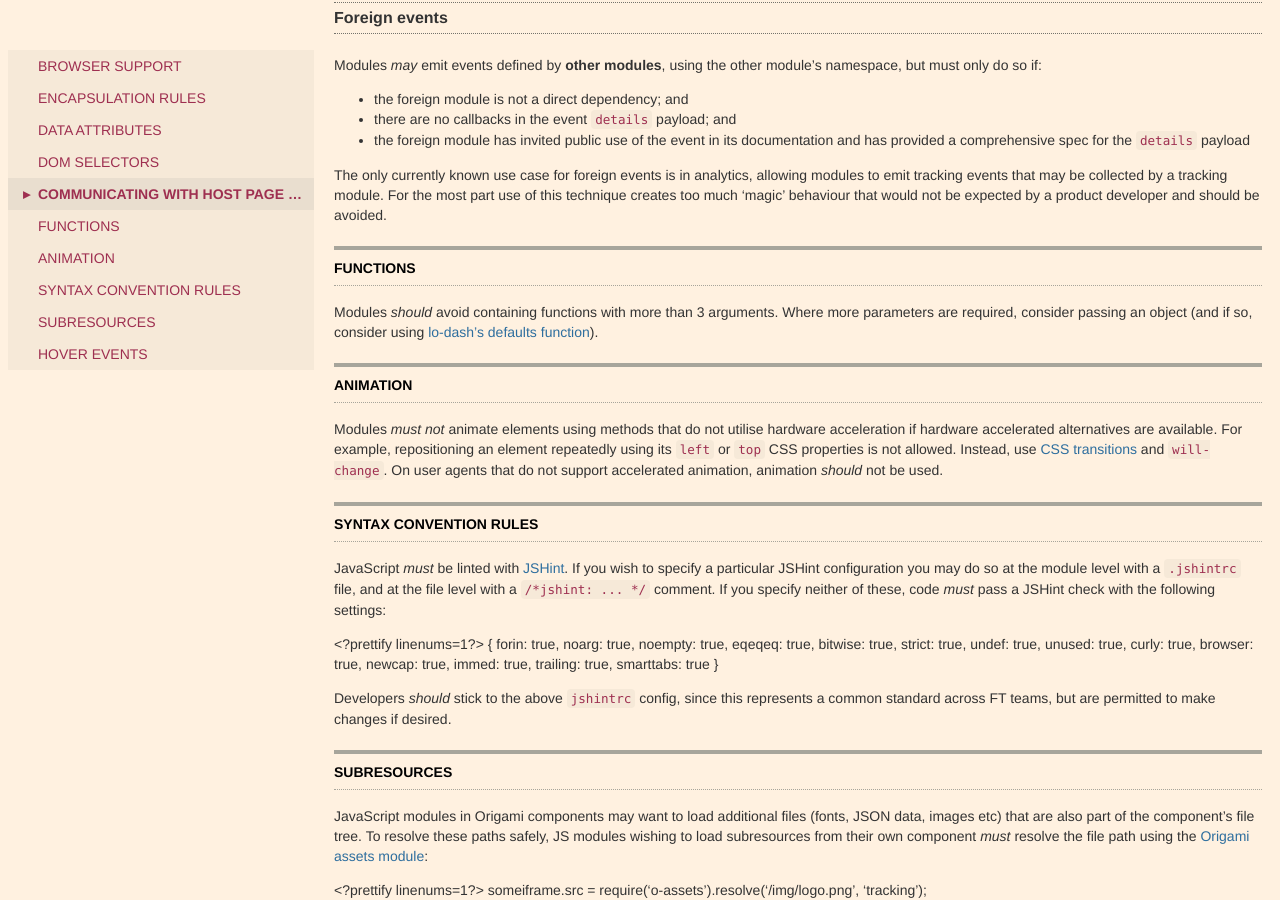
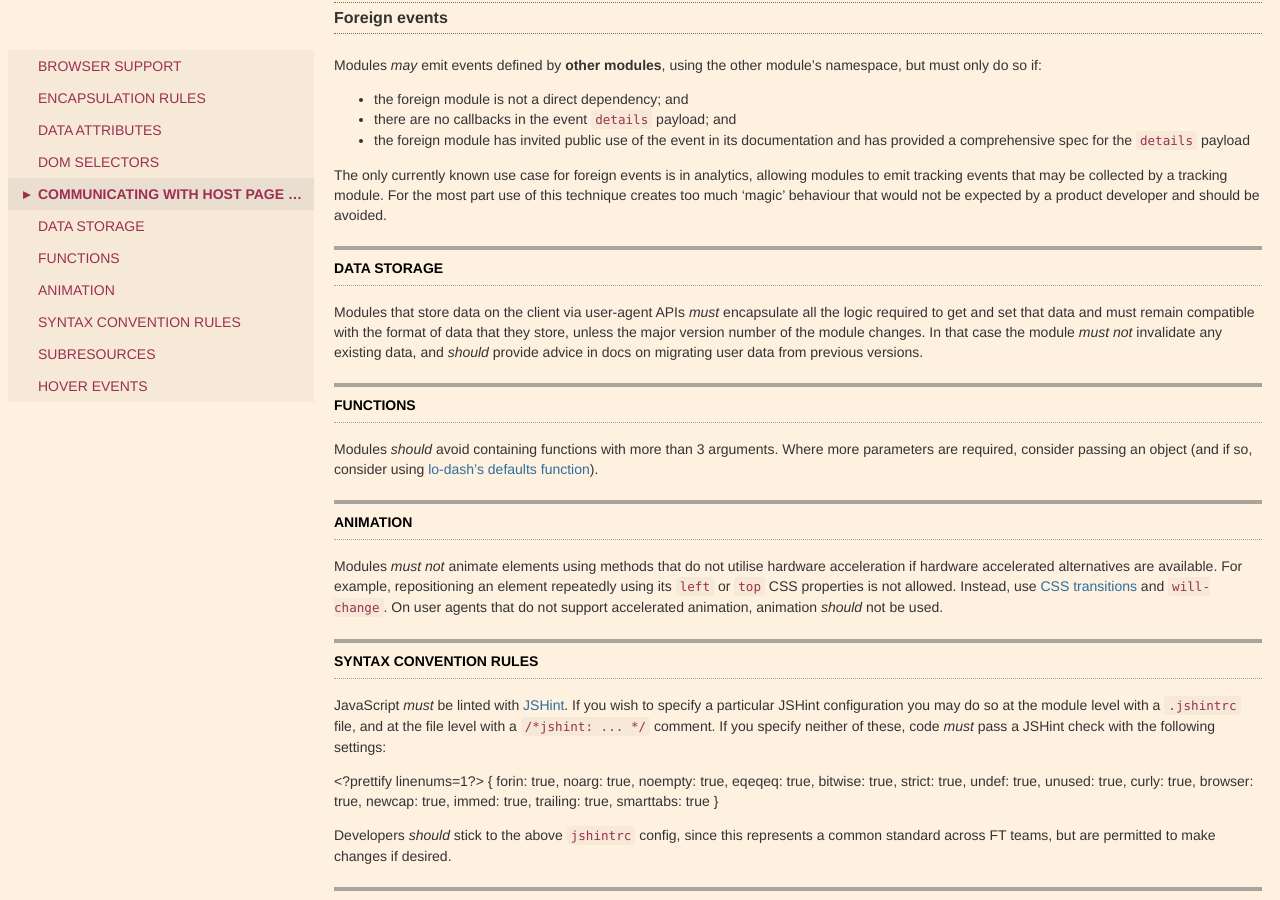
Before and after one commit to Financial-Times/ft-origami, a Jekyll site: the page built from docs/syntax/js.md, in a window 1280 px wide and 900 px high, scrolled down 2152 px. Built offline with Jekyll 4.4.1, drawn with Linux system fonts in a browser that asks for light colours; some web fonts are replaced.

Commit message:
Add rules on data storage in the browser, closes #190

```diff
--- a/docs/syntax/js.md
+++ b/docs/syntax/js.md
@@ -93,6 +93,10 @@ Modules *may* emit events defined by **other modules**, using the other module's
 
 The only currently known use case for foreign events is in analytics, allowing modules to emit tracking events that may be collected by a tracking module.  For the most part use of this technique creates too much 'magic' behaviour that would not be expected by a product developer and should be avoided.
 
+## Data storage
+
+Modules that store data on the client via user-agent APIs *must* encapsulate all the logic required to get and set that data and must remain compatible with the format of data that they store, unless the major version number of the module changes. In that case the module *must not* invalidate any existing data, and *should* provide advice in docs on migrating user data from previous versions.
+
 ## Functions
 
 Modules *should* avoid containing functions with more than 3 arguments.  Where more parameters are required, consider passing an object (and if so, consider using [lo-dash's defaults function](http://lodash.com/docs#defaults)).
```
